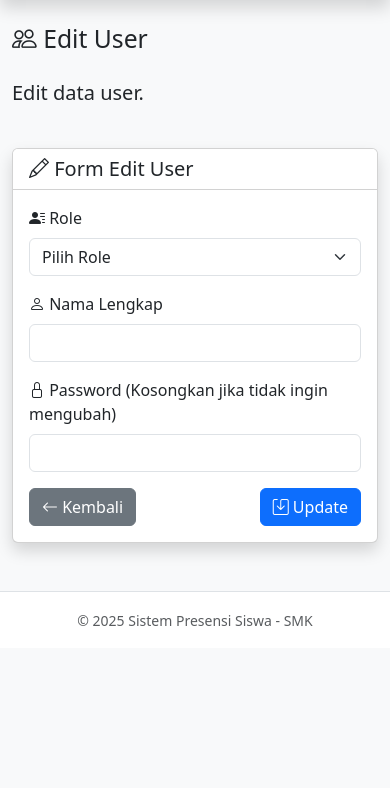
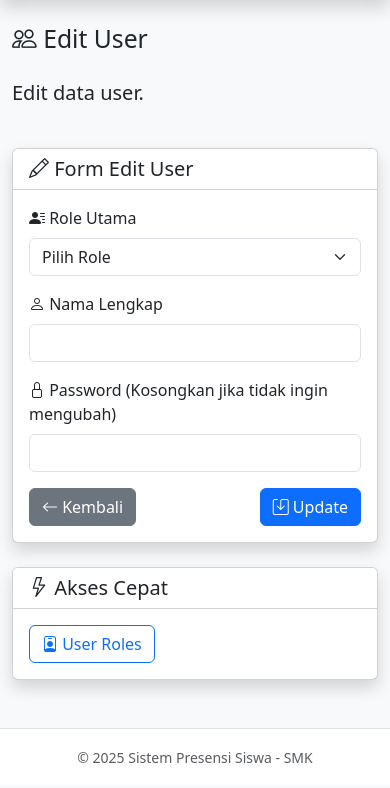
Before and after one commit to haritsrusli/siMantapADB, a CodeIgniter 4 app: the page made by app/Views/admin/edit_user.php in a window 390 px wide. Shown: the part 56-844 px from the top of the page. Run offline with PHP 8.4 and a stand-in for CodeIgniter, Linux system fonts and the light colour scheme; the template is opened without the code that fills it, so the values that code supplies are empty; some libraries are stand-ins or nearby versions.

Commit message:
Menambahkan role tambahan guru_piket dan memindahkan menu User Roles ke akses cepat

```diff
--- a/app/Controllers/UserController.php
+++ b/app/Controllers/UserController.php
@@ -5,6 +5,7 @@ namespace App\Controllers;
 use App\Controllers\BaseController;
 use App\Models\User;
 use App\Models\Kelas;
+use App\Models\UserRole;
 
 class UserController extends BaseController
 {
@@ -107,6 +108,10 @@ class UserController extends BaseController
         $kelasModel = new Kelas();
         $data['kelas'] = $kelasModel->findAll();
 
+        // Mendapatkan role tambahan user
+        $userRoleModel = new UserRole();
+        $data['user_roles'] = $userRoleModel->where('user_id', $id)->findAll();
+
         return view('admin/edit_user', $data);
     }
 
--- a/app/Views/admin/edit_user.php
+++ b/app/Views/admin/edit_user.php
@@ -30,7 +30,7 @@
                         <div class="row">
                             <div class="col-md-6 mb-3">
                                 <label for="role" class="form-label">
-                                    <i class="bi bi-person-lines-fill"></i> Role
+                                    <i class="bi bi-person-lines-fill"></i> Role Utama
                                 </label>
                                 <select class="form-select" id="role" name="role" required>
                                     <option value="">Pilih Role</option>
@@ -81,6 +81,32 @@
                                     <?php endif; ?>
                                 </select>
                             </div>
+
+                            <!-- Role Tambahan - Hanya untuk guru dan wali kelas -->
+                            <?php if($user['role'] == 'guru' || $user['role'] == 'wali_kelas'): ?>
+                            <div class="col-md-12 mb-3">
+                                <label class="form-label">
+                                    <i class="bi bi-person-badge-fill"></i> Role Tambahan
+                                </label>
+                                <div class="form-check">
+                                    <input class="form-check-input" type="checkbox" id="role_guru_piket" name="roles_tambahan[]" value="guru_piket"
+                                        <?php
+                                        if (!empty($user_roles)) {
+                                            foreach ($user_roles as $user_role) {
+                                                if ($user_role['role'] == 'guru_piket') {
+                                                    echo 'checked';
+                                                    break;
+                                                }
+                                            }
+                                        }
+                                        ?>>
+                                    <label class="form-check-label" for="role_guru_piket">
+                                        Guru Piket
+                                    </label>
+                                </div>
+                                <!-- Tambahkan role tambahan lainnya di sini jika diperlukan -->
+                            </div>
+                            <?php endif; ?>
                         </div>
 
                         <div class="d-flex justify-content-between">
@@ -124,21 +150,5 @@
             document.getElementById('id_kelas').value = '';
         }
     });
-
-    // Form submit handler
-    document.getElementById('editUserForm').addEventListener('submit', function(e) {
-        // Validasi sederhana
-        var role = document.getElementById('role').value;
-        if (role === 'siswa' && !document.getElementById('nis').value) {
-            e.preventDefault();
-            alert('NIS harus diisi untuk siswa');
-            return false;
-        }
-        if ((role === 'guru' || role === 'wali_kelas') && !document.getElementById('nip').value) {
-            e.preventDefault();
-            alert('NIP harus diisi untuk guru/wali kelas');
-            return false;
-        }
-    });
     </script>
 <?= $this->endSection() ?>
--- a/app/Views/admin/template.php
+++ b/app/Views/admin/template.php
@@ -27,11 +27,6 @@
                     <li class="nav-item">
                         <a class="nav-link <?= (strpos(current_url(), base_url('admin/user')) !== false) ? 'active' : '' ?>" href="<?= base_url('admin/user') ?>">
                             <i class="bi bi-people"></i> Manajemen User
-                        </a>
-                    </li>
-                    <li class="nav-item">
-                        <a class="nav-link <?= (strpos(current_url(), base_url('admin/user-roles')) !== false) ? 'active' : '' ?>" href="<?= base_url('admin/user-roles') ?>">
-                            <i class="bi bi-person-badge"></i> User Roles
                         </a>
                     </li>
                     <li class="nav-item">
@@ -67,6 +62,29 @@
         </div>
     </div>
 
+    <!-- Akses Cepat -->
+    <div class="container mt-4">
+        <div class="row">
+            <div class="col-md-12">
+                <div class="card shadow">
+                    <div class="card-header bg-white">
+                        <h5 class="mb-0">
+                            <i class="bi bi-lightning"></i> Akses Cepat
+                        </h5>
+                    </div>
+                    <div class="card-body">
+                        <div class="d-flex flex-wrap gap-2">
+                            <a href="<?= base_url('admin/user-roles') ?>" class="btn btn-outline-primary">
+                                <i class="bi bi-person-badge"></i> User Roles
+                            </a>
+                            <!-- Tambahkan akses cepat lainnya di sini jika diperlukan -->
+                        </div>
+                    </div>
+                </div>
+            </div>
+        </div>
+    </div>
+
     <footer class="bg-white text-center py-3 mt-5 border-top">
         <div class="container-fluid">
             <small class="text-muted">© <?= date('Y') ?> Sistem Presensi Siswa - SMK</small>
```
